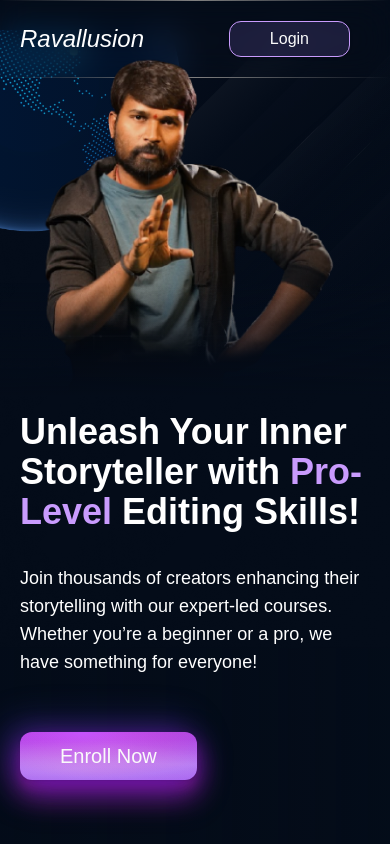
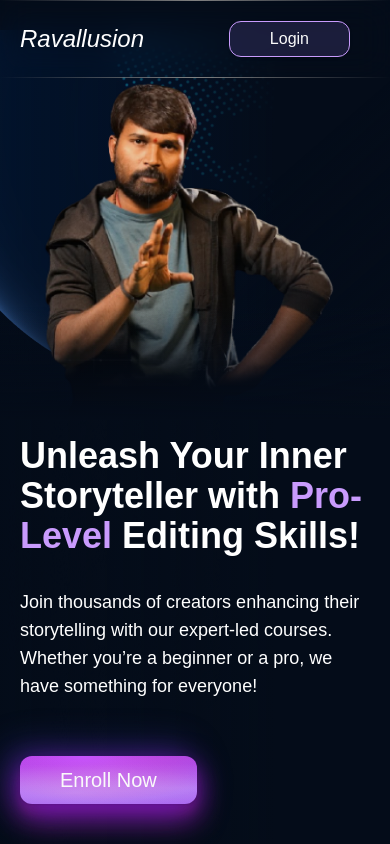
Before and after one commit to bharatyadav28/RavallusionRepo, a Next.js app: page / in a window 390 px wide. Shown: the top 844 px of the page. Built offline with nearby package versions, Linux system fonts and the light colour scheme.

Commit message:
error resolve

```diff
--- a/src/app/globals.css
+++ b/src/app/globals.css
@@ -152,7 +152,7 @@ body {
         var(--background) 30%,
         transparent
       ),
-      url("/background.png");
+      url("/background.png") !important;
     background-size: 150%;
     top: 30px;
   }
--- a/src/components/common/HeroSection.js
+++ b/src/components/common/HeroSection.js
@@ -6,7 +6,7 @@ const HeroSection = () => {
   return (
     <LandingContainer
       showBg={true}
-      className=" flex items-center justify-between flex-wrap-reverse md:flex-nowrap pt-20  md:pl-28 h-fit md:h-screen"
+      className=" flex items-center justify-between flex-wrap-reverse md:flex-nowrap pt-20  md:pl-28 !h-fit md:h-screen"
     >
       <div className="md:w-[600px] flex flex-col gap-8 mt-4 m-5 mb-16 md:m-0">
         <div className=" text-4xl md:text-5xl font-bold">
```
